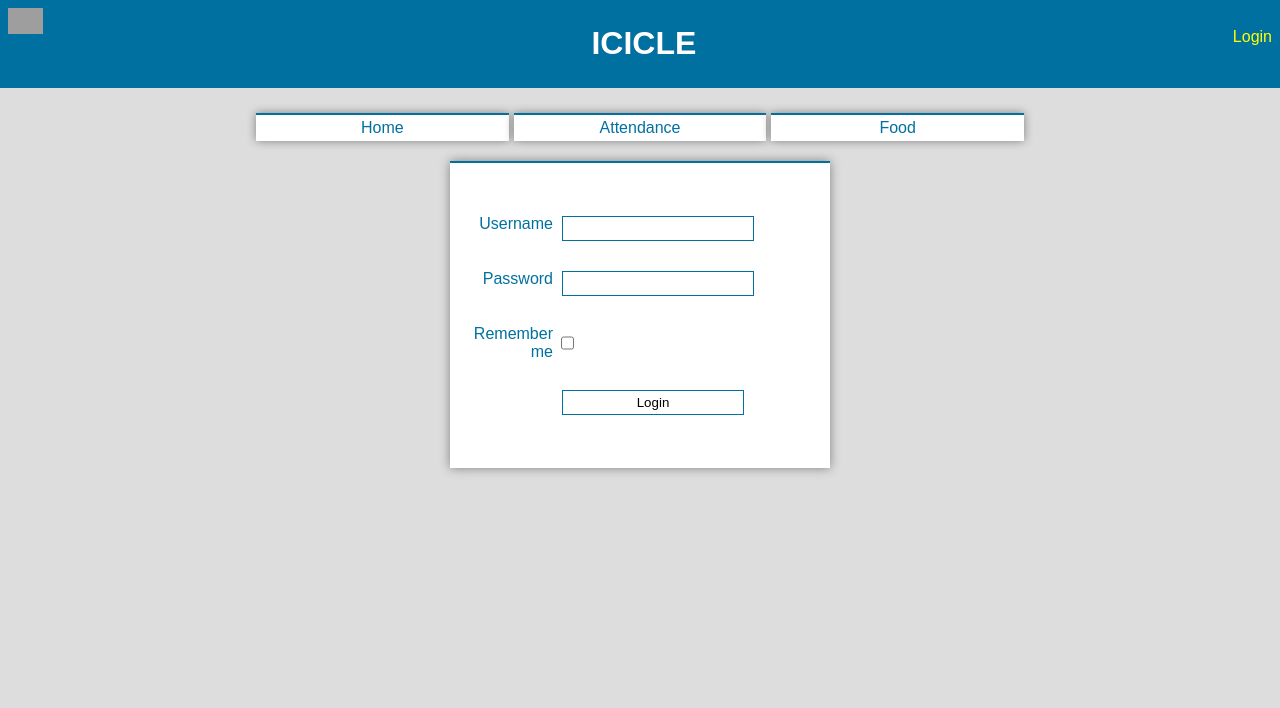
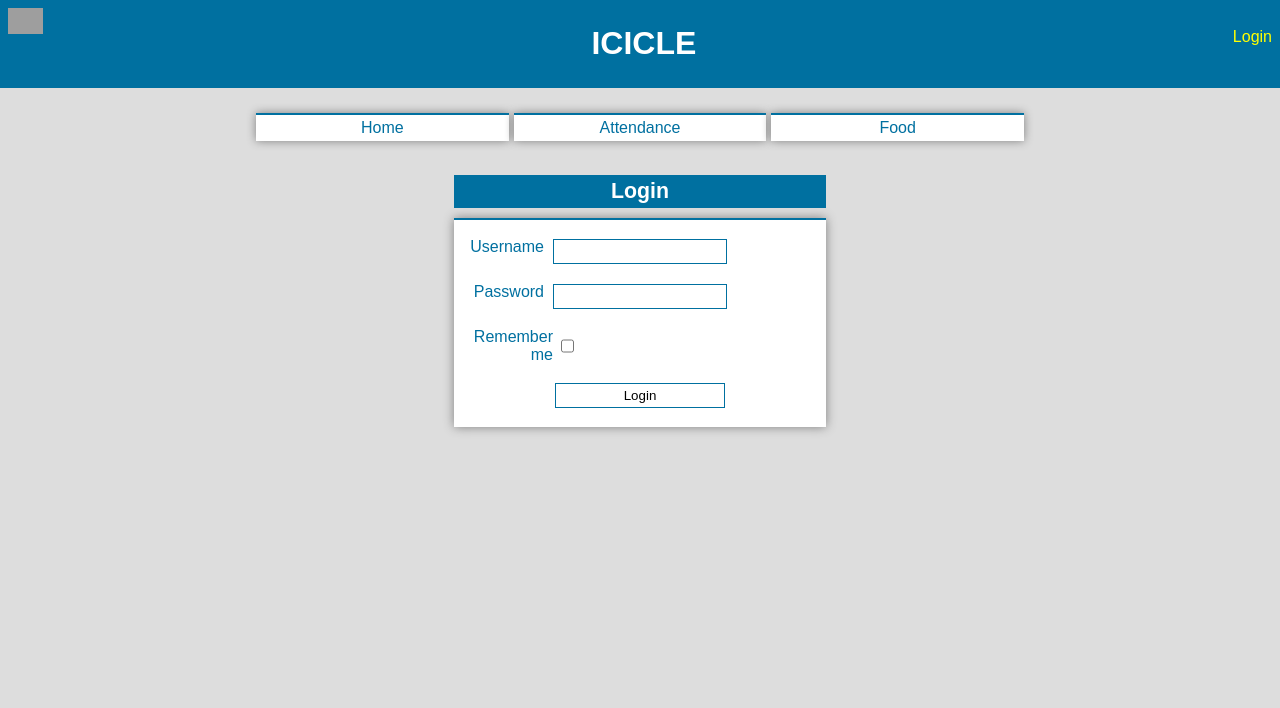
Before and after one commit to iceanimations/icicle, a Django app: page /login/ in a window 1280 px wide. Shown: the top 708 px of the page. Run offline with Django 3.2, Linux system fonts and the light colour scheme; grey boxes are pictures that could not be loaded.

Commit message:
moved to Atom

```diff
--- a/foodOrder/views.py
+++ b/foodOrder/views.py
@@ -19,4 +19,4 @@ def home(request):
             #models.FoodOrder.objects.get(employee=user, food=food, project=project)
             return render(request, 'foodOrder/order.html', context)
     else:
-        redirect('/login')
+        return redirect('/login')
--- a/templates/login.html
+++ b/templates/login.html
@@ -3,28 +3,36 @@
 {% block content %}
 <div class="row">
 	<div class="col-3"></div>
-	<div class="col-6 box">
-		<div class="row">
+	<div class="col-6">
+		<div class="row-simple">
+			<div class="col-12 theme-color text-center font-x-large">
+				<b>Login</b>
+			</div>
+		</div>
+		<div class="row-simple box">
 			<form class="col-12" action="" method="post">
 				{% csrf_token %}
-				<div class="row">
+				<div class="row-simple">
 					<label class="col-3">Username</label>
 					<input type="text" name="username" class="col-6"/>
+					<div class="col-3"></div>
 				</div>
-				<div class="row">
+				<div class="row-simple">
 					<label class="col-3">Password</label>
 					<input type="password" name="password" class="col-6"/>
+					<div class="col-3"></div>
 				</div>
-				<div class="row">
+				<div class="row-simple">
 					<label class="col-3">Remember me</label>
 					<input type="checkbox" name="rememberMe"/>
 				</div>
-				<div class="row">
+				<div class="row-simple">
 					<div class="col-3"></div>
 					<input type="submit" value="Login" class="col-6"/>
+					<div class="col-3"></div>
 				</div>
 				{% if errors %}
-				<div class="row">
+				<div class="row-simple">
 					<div class="col-12 red text-center">
 							{{ errors.0 }}
 					</div>
```
Also changed, not shown: attendance/models.py (line endings or trailing spaces), db.sqlite3, icicle/static/icicle/css/style.css (line endings or trailing spaces).
